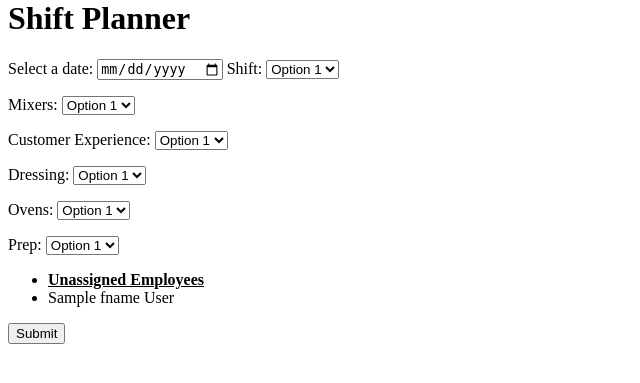
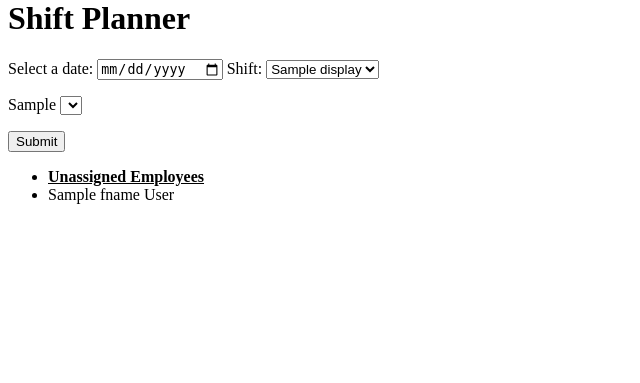
Before and after one commit to TeaganPetterson/ShiftSchedulingProject, a Flask app: template templates/shiftEditor.html in a window 1280 px wide. Shown: the part 21-404 px from the top of the page, without its empty margins (0-640 px from the left). Run offline with Flask 2, Linux system fonts and the light colour scheme; tables that the repository leaves empty hold one stand-in row (values such as "Sample post"); the template is opened without the code that fills it: values that come from a table or form of the project are taken from there, most other values are stand-ins (such as "Sample title", 1, 10 or a date in 2020); lists and menus that the app fills with data are empty.

Commit message:
Getting the first POST route written (to select a shift)

```diff
--- a/server.py
+++ b/server.py
@@ -13,7 +13,20 @@ app.jinja_env.undefined = StrictUndefined
 @app.route('/')
 def shift_viewer():
     emps = crud.get_all_employees()
-    return render_template("shiftEditor.html", emps = emps)
+    shifts = crud.get_all_set_shifts()
+    stations = crud.get_all_stations()
+    return render_template("shiftEditor.html",
+                           emps = emps,
+                           shifts = shifts,
+                           stations = stations)
+
+@app.route('/switchShifts', methods=["POST"])
+def switch_shifts():
+    date = request.form.get("calendar")
+    print(date)
+    shift = request.form.get("selectedShift")
+    print(shift)
+    return redirect('/')
 
 if __name__ == "__main__":
     model.connect_to_db(app)
--- a/templates/shiftEditor.html
+++ b/templates/shiftEditor.html
@@ -9,7 +9,7 @@
 {% block content %}
 <h1>Shift Planner</h1>
 
-<form>
+<form action="/switchShifts" method="POST" id="shiftAssignment">
 	<!--
 		I want this to be run automatically,
 		so as you pick a date and a shift
@@ -23,58 +23,23 @@
 
 	<label for="selectedShift">Shift:</label>
 	<select id="selectedShift">
-		<option value="option1">Option 1</option>
-		<option value="option2">Option 2</option>
-		<option value="option3">Option 3</option>
+		{% for shift in shifts %}
+		<option value="{{ shift }}" id="{{ shift.id }}">{{ shift.display }}</option>
+		{% endfor %}
 	</select>
 	<ul id="dayShift" class="selectedEmployees"></ul>
 
+	{% for station in stations %}
+	<label for="{{ station.station }}">{{ station.station }}</label>
+	<select id="{{ station.station }}">
 
-	<label for="mixers">Mixers:</label>
-	<select id="mixers">
-		<option value="option1">Option 1</option>
-		<option value="option2">Option 2</option>
-		<option value="option3">Option 3</option>
 	</select>
-	<ul id="mixingEmployees" class="selectedEmployees">
+	<ul id="{{ station.station }}Employees" class="selectedEmployees">
 	</ul>
+	{% endfor %}
 
-	<label for="customerExperience">Customer Experience:</label>
-	<select id="customerExperience">
-		<option value="option1">Option 1</option>
-		<option value="option2">Option 2</option>
-		<option value="option3">Option 3</option>
-	</select>
-	<ul id="cxEmployees" class="selectedEmployees">
-	</ul>
-
-	<label for="dressing">Dressing:</label>
-	<select id="dressing">
-		<option value="option1">Option 1</option>
-		<option value="option2">Option 2</option>
-		<option value="option3">Option 3</option>
-	</select>
-	<ul id="dressingEmployees" class="selectedEmployees">
-	</ul>
-
-	<label for="ovens">Ovens:</label>
-	<select id="ovens">
-		<option value="option1">Option 1</option>
-		<option value="option2">Option 2</option>
-		<option value="option3">Option 3</option>
-	</select>
-	<ul id="ovensEmployees" class="selectedEmployees">
-	</ul>
-
-	<label for="prep">Prep:</label>
-	<select id="prep">
-		<option value="option1">Option 1</option>
-		<option value="option2">Option 2</option>
-		<option value="option3">Option 3</option>
-	</select>
-	<ul id="prepEmployees" class="selectedEmployees">
-	</ul>
-
+	<button type="submit">Submit</button>
+</form>
 <ul id="unassignedEmployees" class="selectedEmployees">
 	<li><b><u>Unassigned Employees</u></b></li>
 	<!--
@@ -89,9 +54,6 @@
 	<li>{{ emp.fname }} {{ emp.lname }}</li>
 	{% endfor %}
 </ul>
-
-	<button type="submit">Submit</button>
-</form>
 {% endblock %}
 
 {% block scripts %}
```
Also changed, not shown: crud.py (+13 -1 lines), data/stations.json (added, +22 -0 lines), model.py (+7 -0 lines), seed_database.py (+16 -4 lines). Lines whose indentation alone changed are shown as unchanged.
